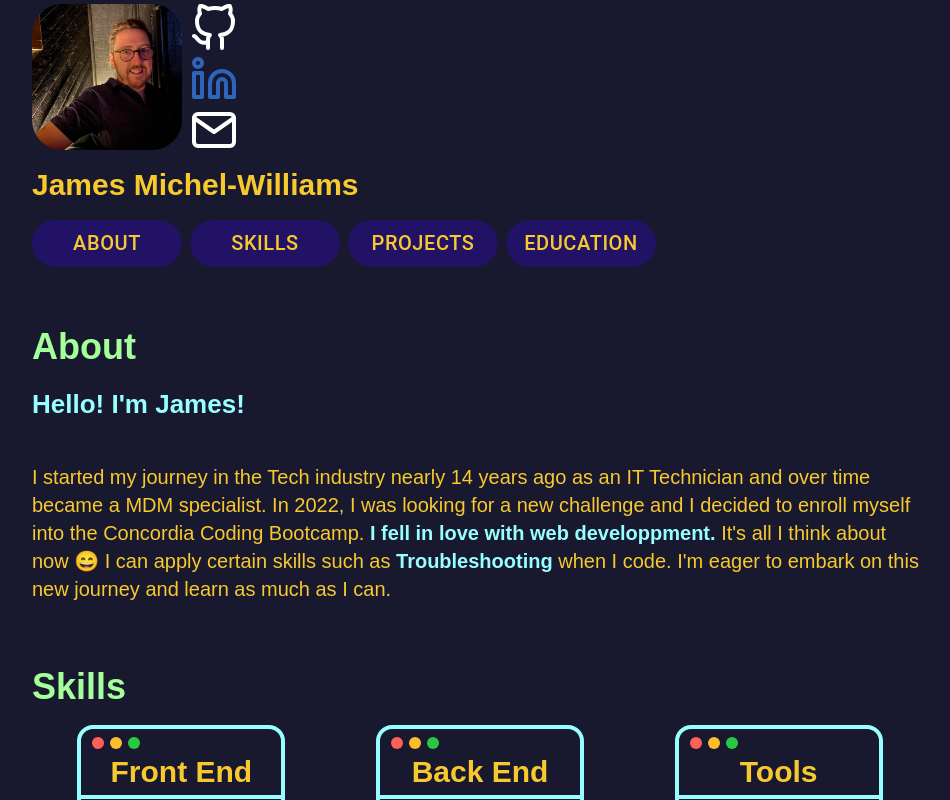
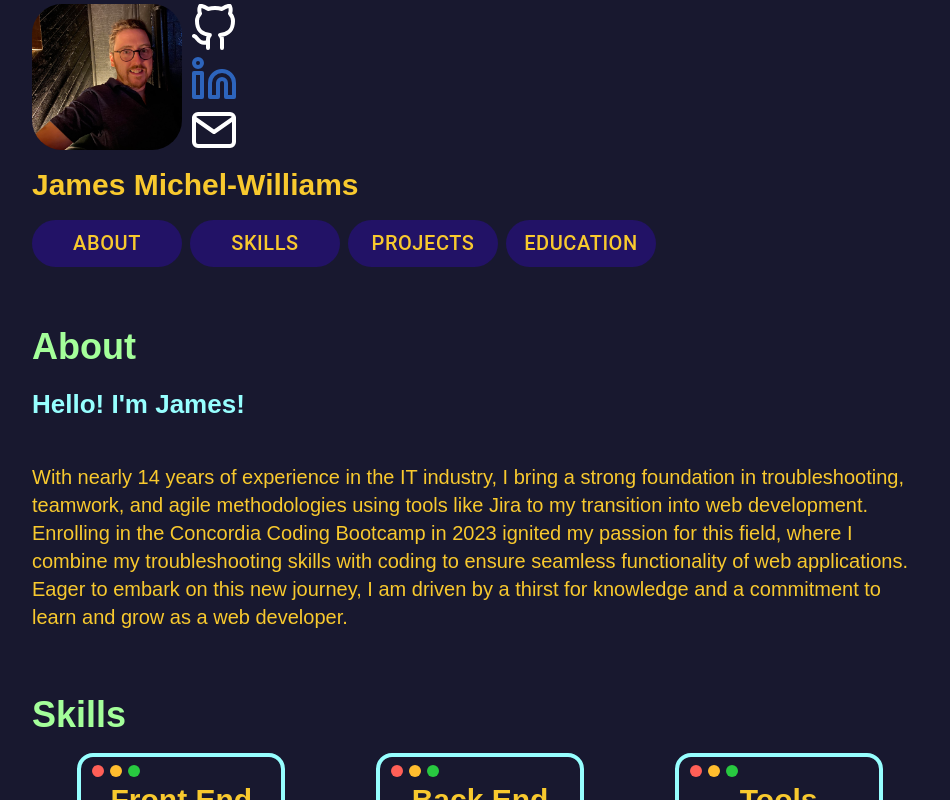
Before and after one commit to jmichelwilliams/jmichelwilliams.github.io, a React (Create React App) app in the folder resume/: page / in a window 1280 px wide. Shown: the top 800 px of the page, without its empty margins (160-1110 px from the left). Built offline with nearby package versions, Linux system fonts and the light colour scheme.

Commit message:
Fixed the about

```diff
--- a/resume/src/components/About.js
+++ b/resume/src/components/About.js
@@ -6,14 +6,14 @@ const About = () => {
       <StyledTitle id="about">About</StyledTitle>
       <Intro>Hello! I'm James!</Intro>
       <StyledParagraph>
-        I started my journey in the Tech industry nearly 14 years ago as an IT
-        Technician and over time became a MDM specialist. In 2022, I was looking
-        for a new challenge and I decided to enroll myself into the Concordia
-        Coding Bootcamp.{" "}
-        <StyledSpan>I fell in love with web developpment.</StyledSpan> It's all
-        I think about now 😄 I can apply certain skills such as{" "}
-        <StyledSpan>Troubleshooting</StyledSpan> when I code. I'm eager to
-        embark on this new journey and learn as much as I can.
+        With nearly 14 years of experience in the IT industry, I bring a strong
+        foundation in troubleshooting, teamwork, and agile methodologies using
+        tools like Jira to my transition into web development. Enrolling in the
+        Concordia Coding Bootcamp in 2023 ignited my passion for this field,
+        where I combine my troubleshooting skills with coding to ensure seamless
+        functionality of web applications. Eager to embark on this new journey,
+        I am driven by a thirst for knowledge and a commitment to learn and grow
+        as a web developer.
       </StyledParagraph>
     </Wrapper>
   );
```
